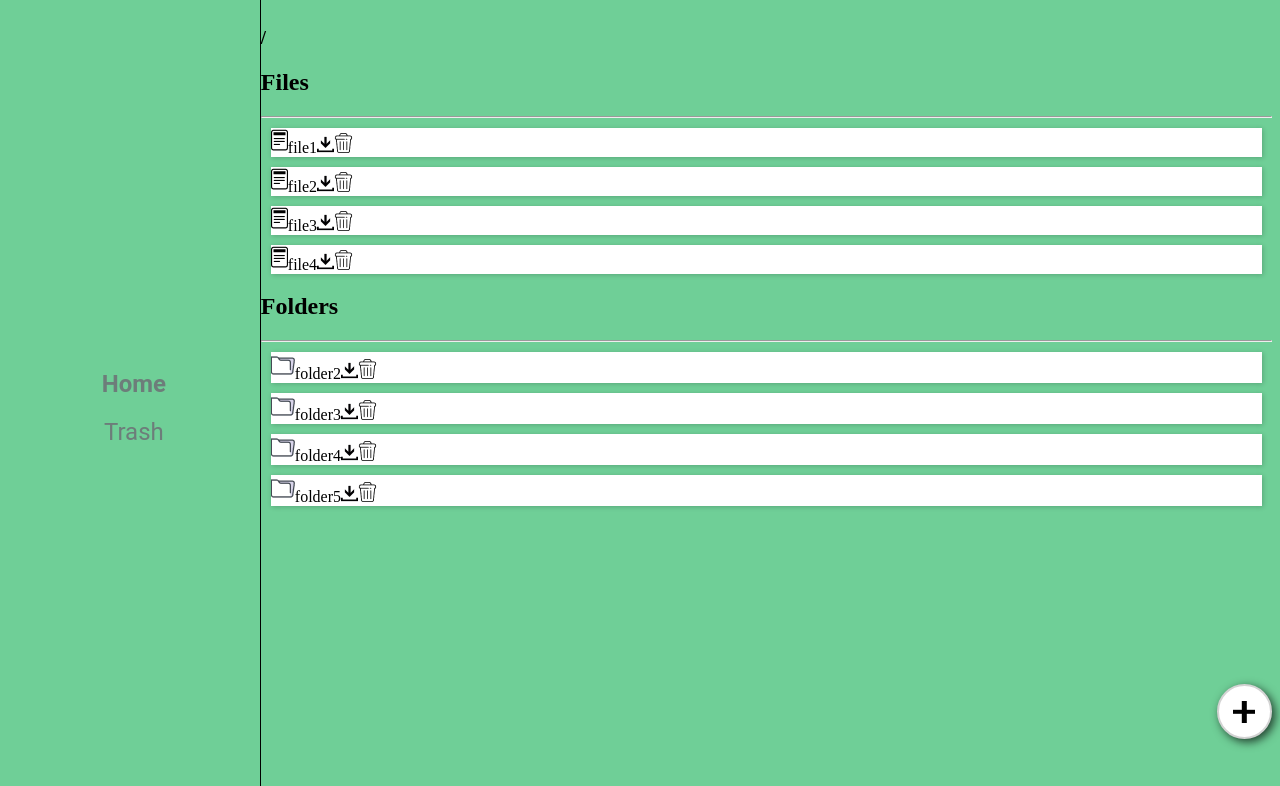
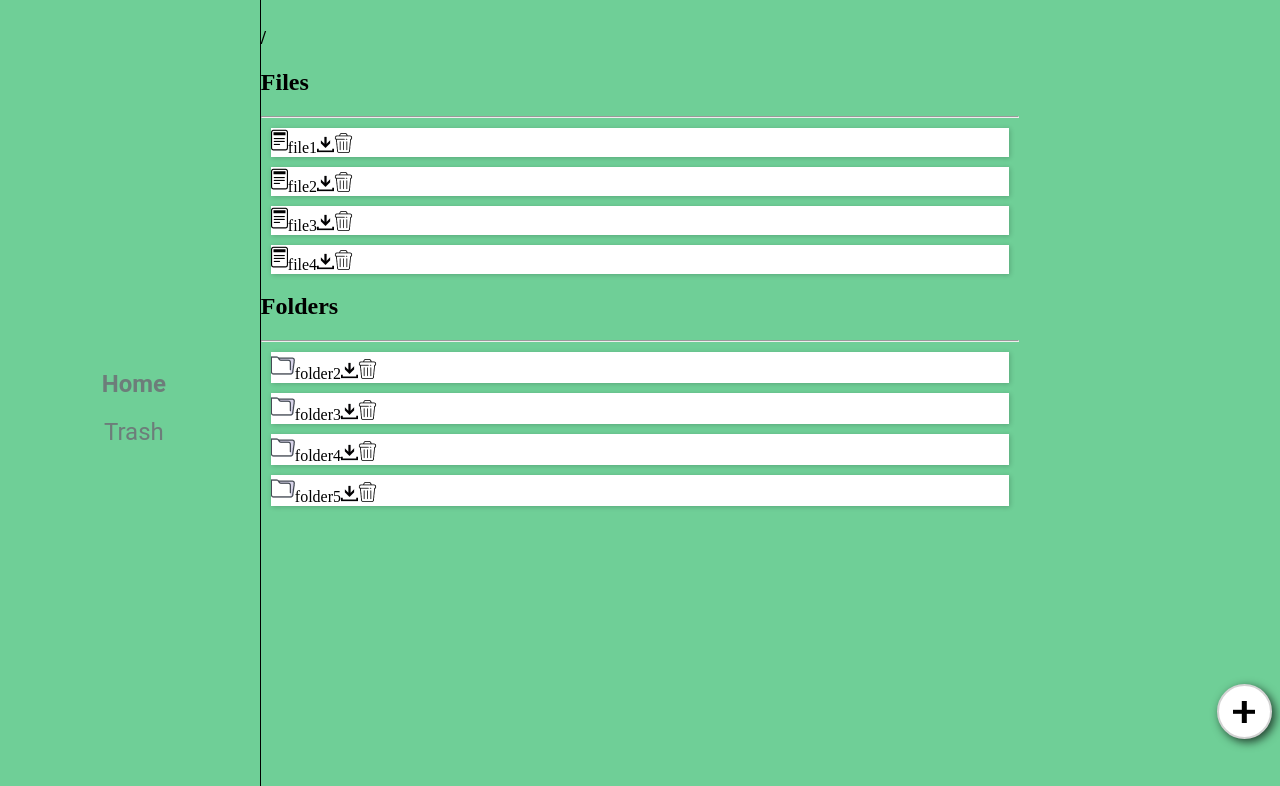
Before and after one commit to salvatoreallegra/MatchaLeaf, a React (Create React App) app in the folder client/: page /home in a window 1280 px wide. Shown: the top 786 px of the page. Built offline with nearby package versions, Linux system fonts and the light colour scheme.

Commit message:
change column grid to 5

```diff
--- a/client/src/Elements/ContentDiv/index.js
+++ b/client/src/Elements/ContentDiv/index.js
@@ -4,7 +4,7 @@ const ContentDiv = styled.div`
   grid-row-start: 1;
   grid-row-end: 4;
   grid-column-start: 2;
-  grid-column-end: 6;
+  grid-column-end: 5;
 `
 
 export default ContentDiv
```
